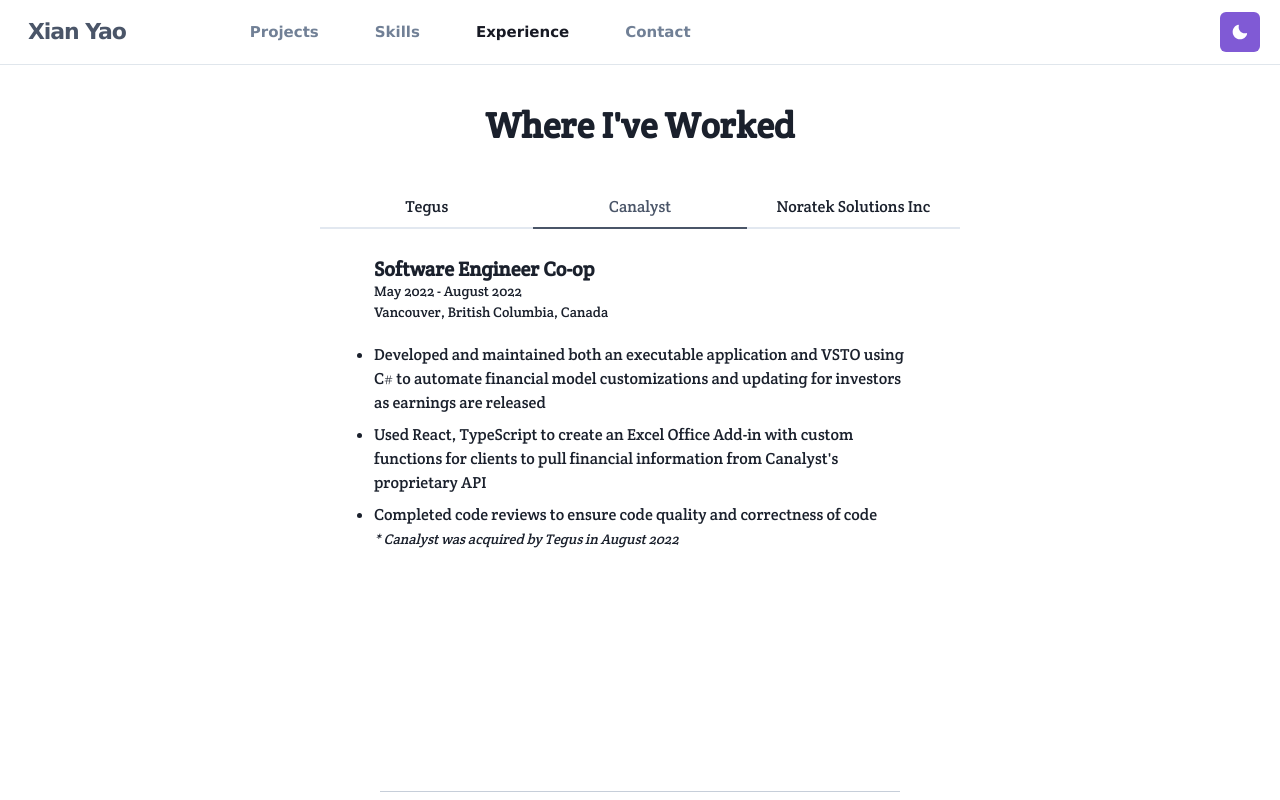
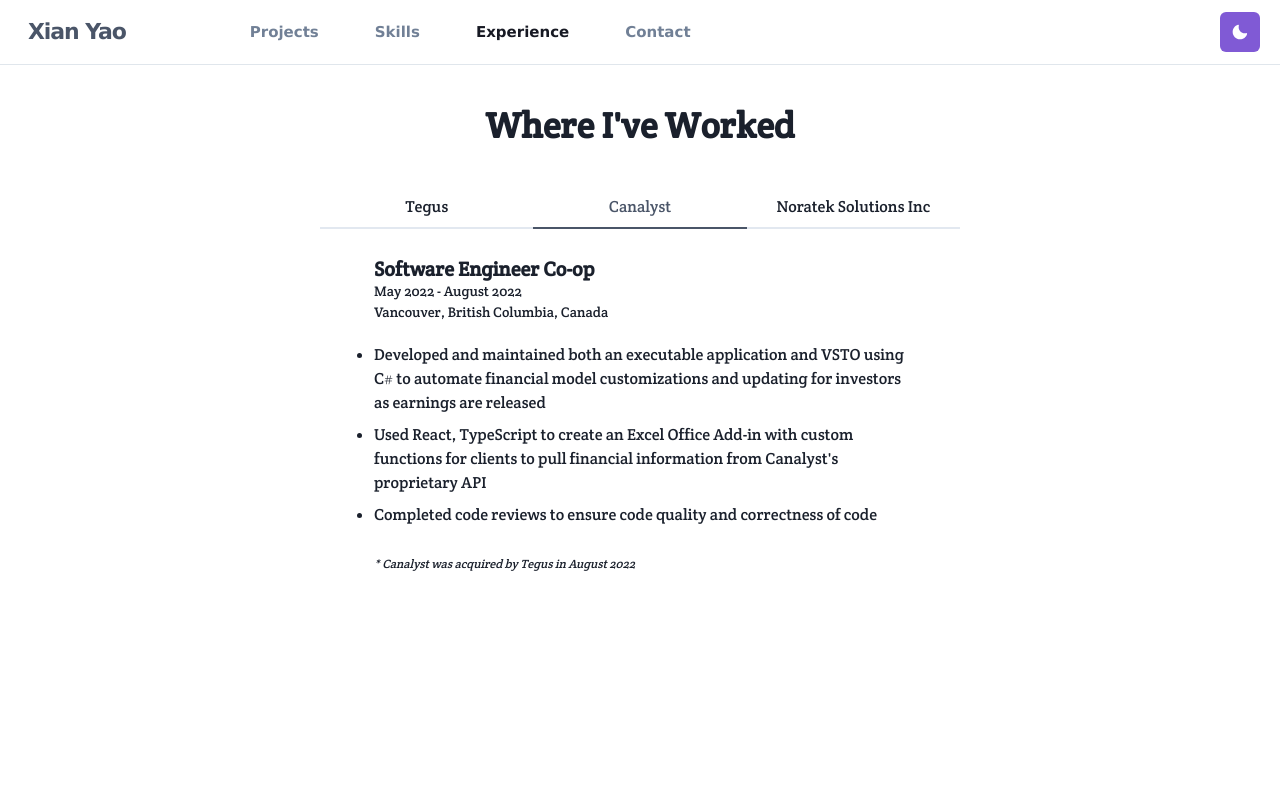
Before and after one commit to xianyao009/xianyaong-portfolio, a Next.js app: page /experience in a window 1280 px wide. Both pictures are taken after a click on the tab "Canalyst". Shown: the top 800 px of the page. Built offline with nearby package versions, Linux system fonts and the light colour scheme.

Commit message:
Add divider

```diff
--- a/components/container/ExperienceContainer.js
+++ b/components/container/ExperienceContainer.js
@@ -2,6 +2,7 @@
 import {
   Box,
   Center,
+  Divider,
   Heading,
   List,
   ListItem,
@@ -53,6 +54,8 @@
                         Ensured code quality by participating in code reviews,
                         adding unit tests and refactoring
                       </ListItem>
+                      <Box as="br" />
+                      <Divider w="100%" borderColor="gray.400" mt={40} />
                     </List>
                     <Box as="br" />
                     <Heading size="md">Software Engineer Co-op</Heading>
@@ -74,6 +77,8 @@
                         a robust smoke testing runner for the C# updater
                         application
                       </ListItem>
+                      <Box as="br" />
+                      <Divider w="100%" borderColor="gray.400" mt={40} />
                     </List>
                     <Box as="br" />
                     <Heading size="md">Software Engineer Co-op</Heading>
@@ -123,7 +128,9 @@
                         Completed code reviews to ensure code quality and
                         correctness of code
                       </ListItem>
-                      <Text as="i" fontSize={14}>
+                      <Box as="br" />
+                      {/* <Divider w="100%" borderColor="gray.400" mt={40} /> */}
+                      <Text as="i" fontSize={12}>
                         * Canalyst was acquired by Tegus in August 2022
                       </Text>
                     </List>
```
